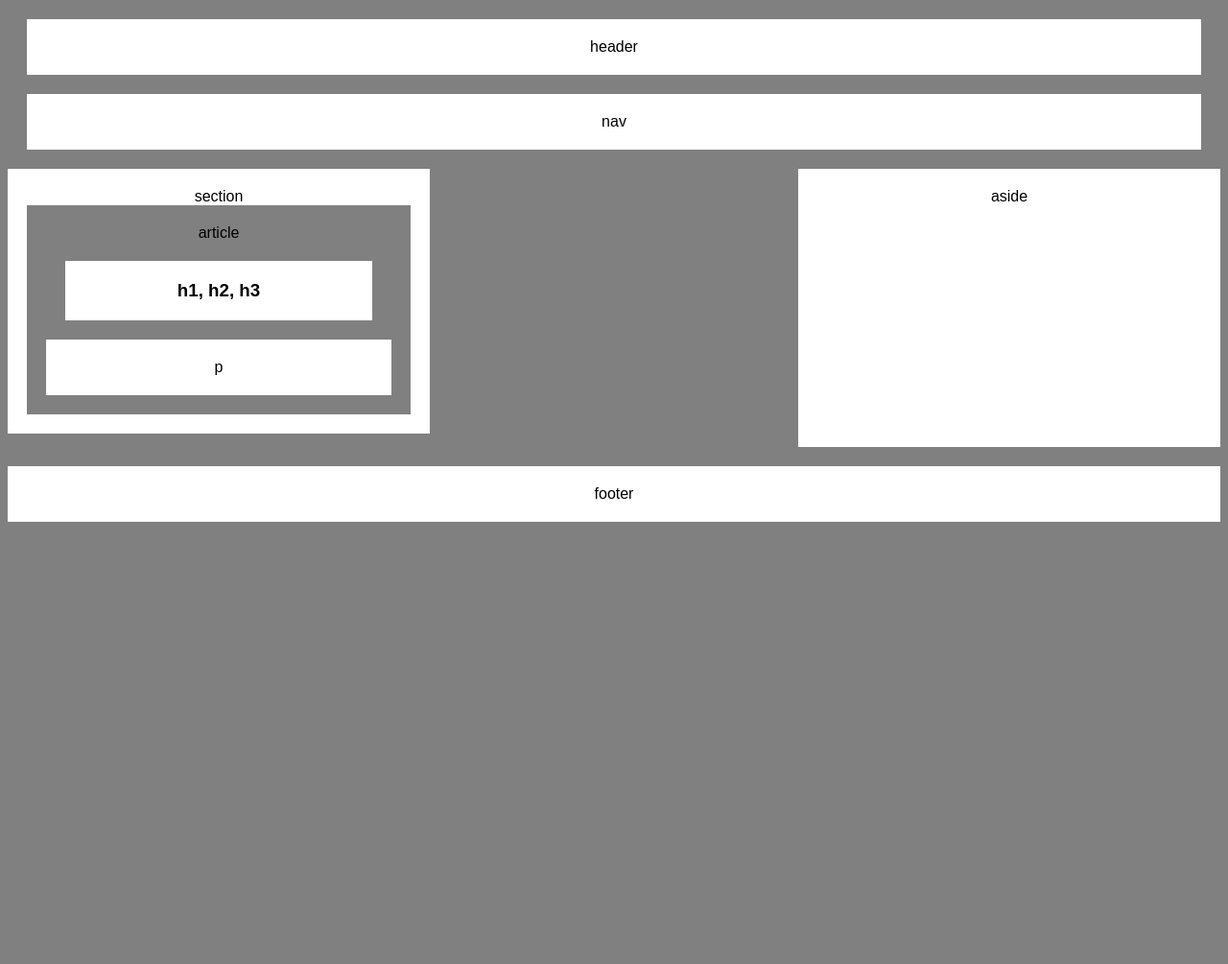
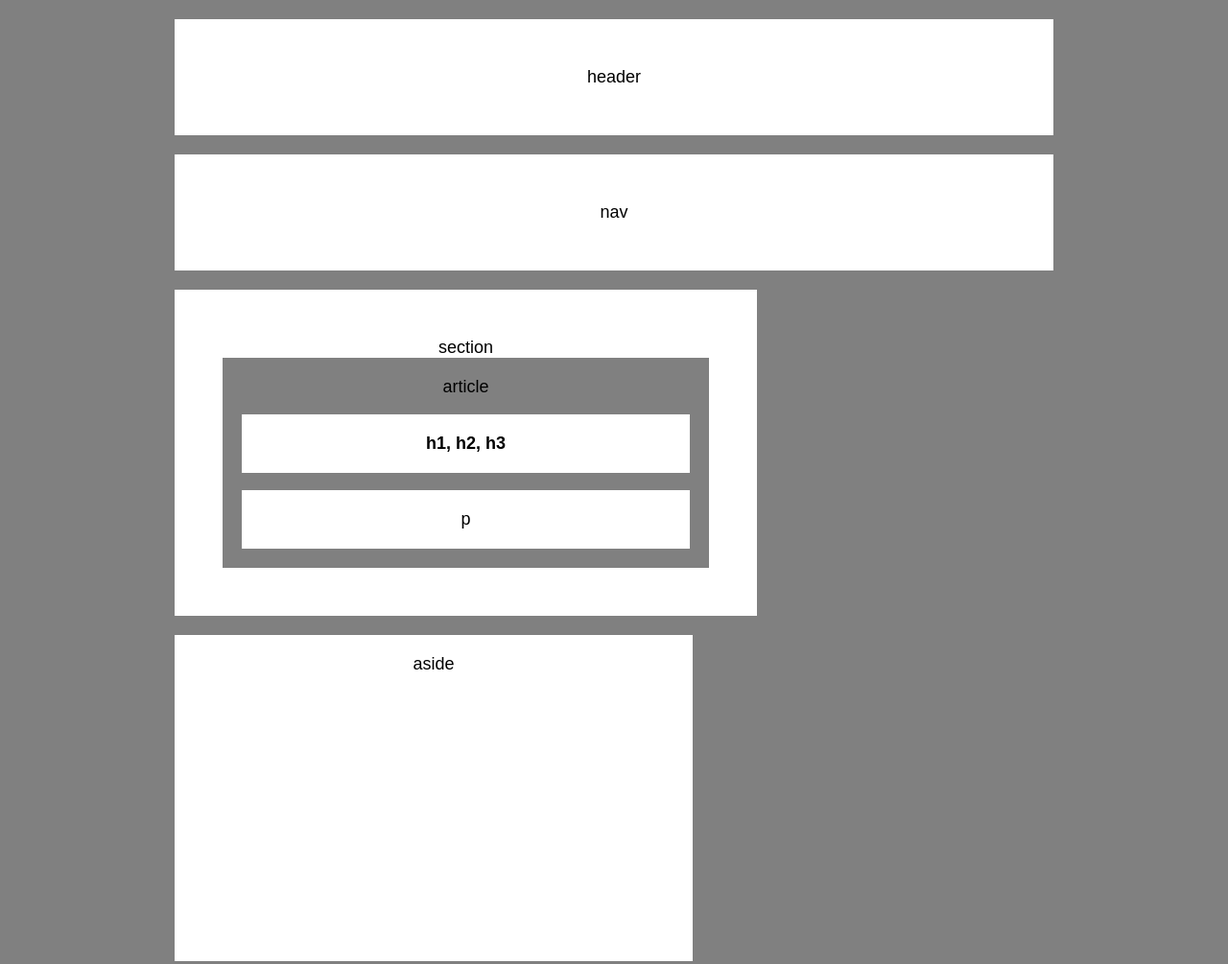
Before and after one commit to emileerlarson/HW-Wireframework, a plain HTML site: page index.html in a window 1280 px wide. Shown: the top 1005 px of the page at 96% size. Before the commit the page ends 800 px from the top, so only its background shows below. Drawn offline with Linux system fonts and the light colour scheme.

Commit message:
wire frame

```diff
--- a/style.css
+++ b/style.css
@@ -1,28 +1,32 @@
 body{
 	background-color: gray;
+	margin-left: 162px;
+	margin-right: 162px;
 }
 
 *{
 	text-align: center;
 	font-family: arial;
+	font-size: 18px;
 }
 header {
 	margin: 20px;
-	padding: 20px;
+	padding: 50px;
 	background-color: white;
 }
 
 nav {
 	margin: 20px;
-	padding: 20px;
+	padding: 50px;
 	background-color: white;
 }
 #section {
-	padding: 20px;
-	width: 400px;
+	padding: 50px;
+	width: 507px;
 	background: white;
 	float: left;
 	margin-bottom: 	20px;
+	margin-left: 20px;
 	}
 #article{
 	clear: both;
@@ -31,7 +35,7 @@ nav {
 	background-color: gray;
 }
 #h123{
-	margin: 20px;
+
 	padding: 20px;
 	background-color: white;
 
@@ -43,11 +47,12 @@ nav {
 }
 aside{
 	margin-bottom: 20px;
-	float: right;
+	float: left;
 	padding: 20px;
-	width: 	400px;
-	height: 250px;
+	width: 	500px;
+	height: 300px;
 	background-color: white;
+	margin-left: 20px;
 }
 
 footer{
@@ -55,4 +60,6 @@ footer{
 	margin-top: 20px;
 	padding: 20px;
 	background-color: white;
+	margin-left: 20px;
+	margin-right: 20px;
 }
```
Also changed, not shown: bio.html (deleted, +0 -26 lines).
